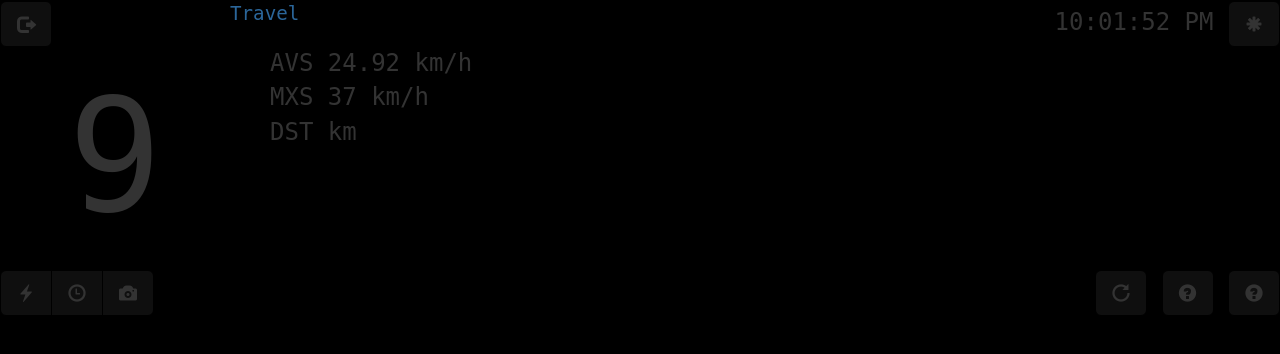
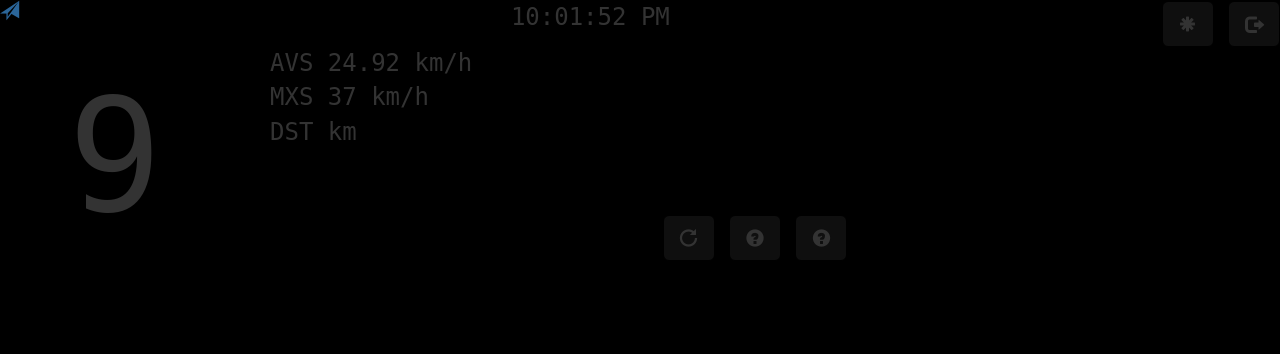
Before and after one commit to elkuku/QuillPedalPi, a PHP site: page / in a window 1280 px wide. Shown: the top 354 px of the page. Run offline with PHP 8.4, Linux system fonts and the light colour scheme.

Commit message:
Stylez n more stuff

```diff
--- a/assets/css/quillpedalpi.css
+++ b/assets/css/quillpedalpi.css
@@ -3,7 +3,7 @@ body {
     font-family: monospace;
 }
 
-div#mode {
+#mode {
     float: left;
     font-size: 0.8em;
     color: #2b669a;
@@ -12,6 +12,7 @@ div#mode {
 .gauge-speed {
     text-align: center;
     font-size: 6.5em;
+    cursor: none;
 }
 
 ul.travel-list {
--- a/assets/js/quillpedalpi.js
+++ b/assets/js/quillpedalpi.js
@@ -32,8 +32,10 @@ let dayMode = false;
 let mxs = 0;
 let measures = [];
 
+let mode = 0, modes = ['Travel', 'Stopw', 'Cam'], icons = ['send', 'time', 'camera'];
+
 document.getElementById('dark-css').disabled = dayMode;
-switchMode('Travel');
+switchMode(0);
 
 $('#testThis').on('click', function () {
     dayMode = !dayMode;
@@ -46,14 +48,22 @@ $('#closeThis').on('click', function () {
 });
 
 function switchMode(mode) {
-    $('#panel-Travel').hide();
-    $('#buttons-Travel').hide();
-    $('#panel-Stopw').hide();
-    $('#buttons-Stopw').hide();
-    $('#panel-Cam').hide();
-    $('#buttons-Cam').hide();
+    for (let i = 0; i < modes.length; i++) {
+        $('#panel-' + modes[i]).hide();
+        $('#buttons-' + modes[i]).hide();
+    }
 
-    $('#panel-' + mode).show();
-    $('#buttons-' + mode).show();
-    $('#mode').html(mode);
+    $('#panel-' + modes[mode]).show();
+    $('#buttons-' + modes[mode]).show();
+    $('#mode').attr('class', 'glyphicon glyphicon-' + icons[mode]);
 }
+
+function changeMode() {
+    if (mode == modes.length - 1) {
+        mode = 0;
+    } else {
+        mode += 1;
+    }
+
+    switchMode(mode);
+}
--- a/index.html
+++ b/index.html
@@ -23,17 +23,19 @@
 
 <table width="100%" border="0">
     <tr>
-        <td>
-            <div class="btn btn-default btn-lg glyphicon glyphicon-log-out" id="closeThis"></div>
-        </td>
-        <td class="text-right">
-            <div id="mode" class="text-left"></div>
+        <td colspan="3" class="text-center">
+            <div class="pull-left">
+                <span id="mode" class="text-left"></span>
+            </div>
             <span id="dateTime">00:00:00</span>
-            <div class="btn btn-default btn-lg glyphicon glyphicon-asterisk" id="testThis"></div>
+            <div class="pull-right">
+                <div class="btn btn-default btn-lg glyphicon glyphicon-asterisk" id="testThis"></div>
+                <div class="btn btn-default btn-lg glyphicon glyphicon-log-out" id="closeThis"></div>
+            </div>
         </td>
     </tr>
     <tr>
-        <td id="gauge-speed" class="gauge-speed" width="230px">
+        <td id="gauge-speed" class="gauge-speed" width="230px" onclick="changeMode()" rowspan="2">
             00
         </td>
         <td valign="top" class="text-center">
@@ -49,8 +51,11 @@
                     <tr>
                         <td width="80%" valign="top">
                             <div class="stopwatch"></div>
-                            <div onClick="stopwatch.clear();" class="btn btn-default btn-lg glyphicon glyphicon-tasks"></div>
+                            <div class="text-right">
 
+                            <div onClick="stopwatch.clear();"
+                                 class="btn btn-default btn-lg glyphicon glyphicon-tasks"></div>
+                            </div>
                         </td>
                         <td width="20%" class="text-left">
                             <ul class="results"></ul>
@@ -59,36 +64,27 @@
                 </table>
             </div>
             <div id="panel-Cam">
-                <img src="assets/img/road.jpg"/>
+                <img src="assets/img/road.jpg" width="290" height="190"/>
             </div>
         </td>
     </tr>
     <tr>
-        <td>
-            <div class="btn-group">
-            <div class="btn btn-default btn-lg glyphicon glyphicon-flash" onclick="switchMode('Travel')"></div>
-            <div class="btn btn-default btn-lg glyphicon glyphicon-time" onclick="switchMode('Stopw')"></div>
-            <div class="btn btn-default btn-lg glyphicon glyphicon-camera" onclick="switchMode('Cam')"></div>
-            </div>
-        </td>
-        <td class="text-right">
+        <td class="text-center">
             <div id="buttons-Travel">
                 <div onclick="mxs = 0; measures = []" class="btn btn-default btn-lg glyphicon glyphicon-repeat"></div>
                 <div class="btn btn-default btn-lg glyphicon glyphicon-question-sign"></div>
                 <div class="btn btn-default btn-lg glyphicon glyphicon-question-sign"></div>
             </div>
             <div id="buttons-Stopw">
-                <div class="btn-group">
                 <div onClick="stopwatch.start();" class="btn btn-default btn-lg glyphicon glyphicon-play"></div>
                 <div onClick="stopwatch.lap();" class="btn btn-default btn-lg glyphicon glyphicon-check"></div>
                 <div onClick="stopwatch.stop();" class="btn btn-default btn-lg glyphicon glyphicon-stop"></div>
                 <div onClick="stopwatch.restart();" class="btn btn-default btn-lg glyphicon glyphicon-repeat"></div>
-                </div>
             </div>
             <div id="buttons-Cam">
-                <div class="btn btn-default btn-lg glyphicon glyphicon-question-sign"></div>
-                <div class="btn btn-default btn-lg glyphicon glyphicon-question-sign"></div>
-                <div class="btn btn-default btn-lg glyphicon glyphicon-question-sign"></div>
+                <div class="btn btn-default btn-lg glyphicon glyphicon-camera"></div>
+                <div class="btn btn-default btn-lg glyphicon glyphicon-facetime-video"></div>
+                <div class="btn btn-default btn-lg glyphicon glyphicon-stop"></div>
             </div>
         </td>
     </tr>
```
